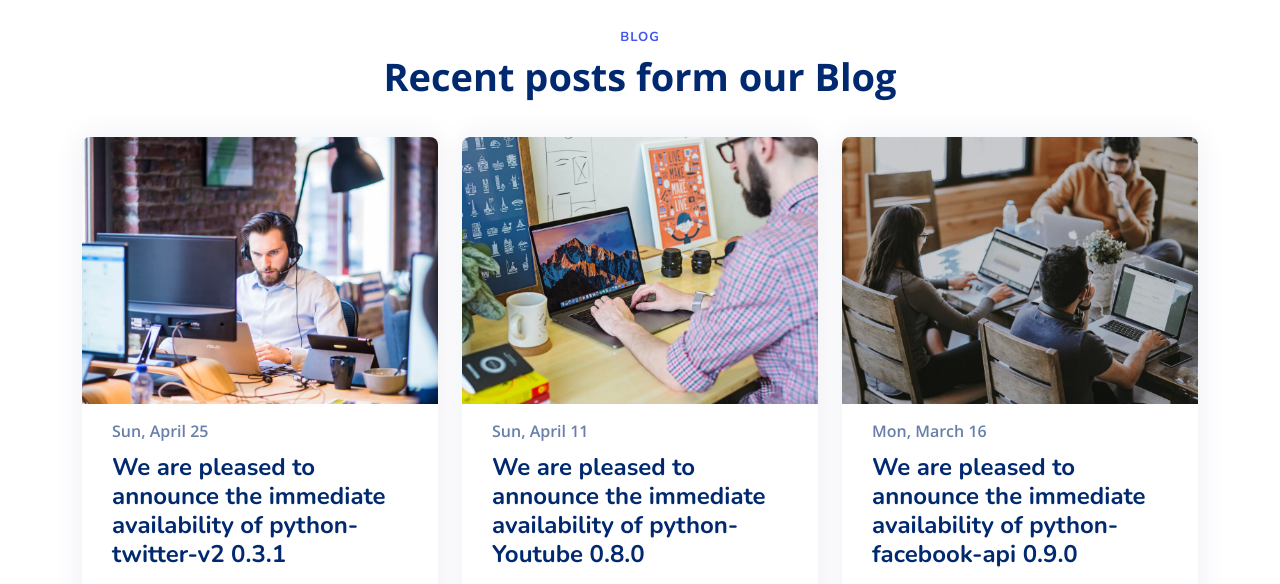
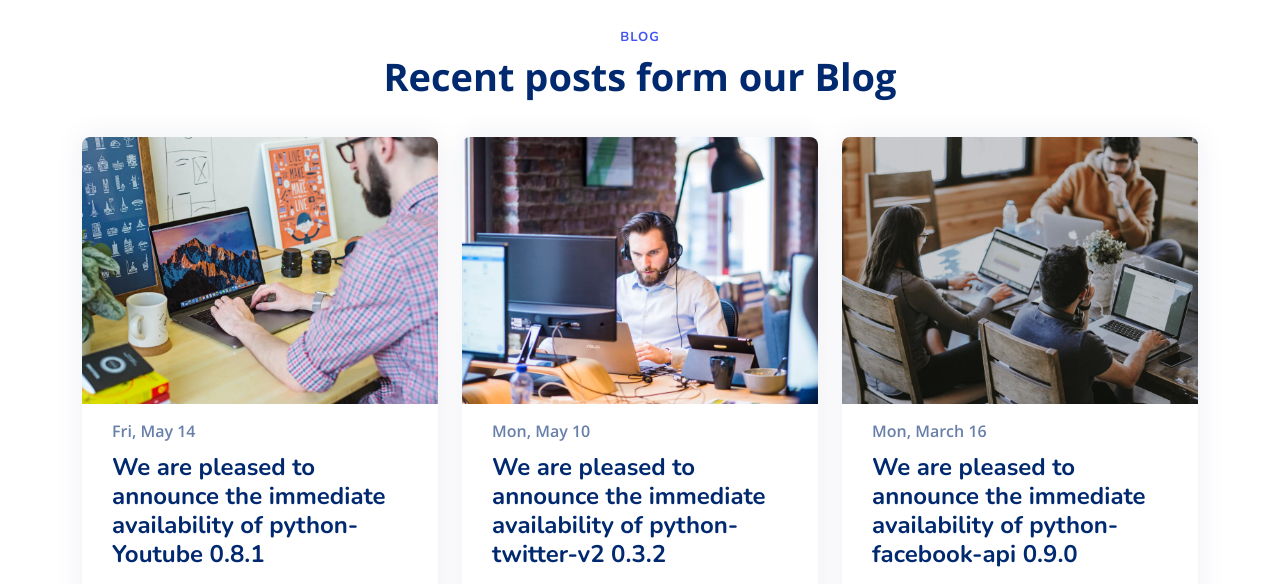
Before and after one commit to sns-sdks/sns-sdks.github.io, a plain HTML site: page index.html in a window 1280 px wide. Shown: the part 2380-2964 px from the top of the page. Drawn offline with nearby package versions, Linux system fonts and the light colour scheme; files whose address does not match are found by name.

Commit message:
feat(release): :sparkles: new for python-youtube python-twitter

```diff
--- a/index.html
+++ b/index.html
@@ -244,19 +244,19 @@
 
           <div class="col-lg-4">
             <div class="post-box">
-              <div class="post-img"><img src="assets/img/blog/blog-1.jpg" class="img-fluid" alt=""></div>
-              <span class="post-date">Sun, April 25</span>
-              <h3 class="post-title">We are pleased to announce the immediate availability of python-twitter-v2 0.3.1</h3>
-              <a href="https://sns-sdks.github.io/python-twitter/CHANGELOG" class="readmore stretched-link mt-auto"><span>Read More</span><i class="bi bi-arrow-right"></i></a>
+              <div class="post-img"><img src="assets/img/blog/blog-2.jpg" class="img-fluid" alt=""></div>
+              <span class="post-date">Fri, May 14</span>
+              <h3 class="post-title">We are pleased to announce the immediate availability of python-Youtube 0.8.1</h3>
+              <a href="https://sns-sdks.github.io/python-youtube/CHANGELOG" class="readmore stretched-link mt-auto"><span>Read More</span><i class="bi bi-arrow-right"></i></a>
             </div>
           </div>
 
           <div class="col-lg-4">
             <div class="post-box">
-              <div class="post-img"><img src="assets/img/blog/blog-2.jpg" class="img-fluid" alt=""></div>
-              <span class="post-date">Sun, April 11</span>
-              <h3 class="post-title">We are pleased to announce the immediate availability of python-Youtube 0.8.0</h3>
-              <a href="https://sns-sdks.github.io/python-youtube/CHANGELOG" class="readmore stretched-link mt-auto"><span>Read More</span><i class="bi bi-arrow-right"></i></a>
+              <div class="post-img"><img src="assets/img/blog/blog-1.jpg" class="img-fluid" alt=""></div>
+              <span class="post-date">Mon, May 10</span>
+              <h3 class="post-title">We are pleased to announce the immediate availability of python-twitter-v2 0.3.2</h3>
+              <a href="https://sns-sdks.github.io/python-twitter/CHANGELOG" class="readmore stretched-link mt-auto"><span>Read More</span><i class="bi bi-arrow-right"></i></a>
             </div>
           </div>
 
```
